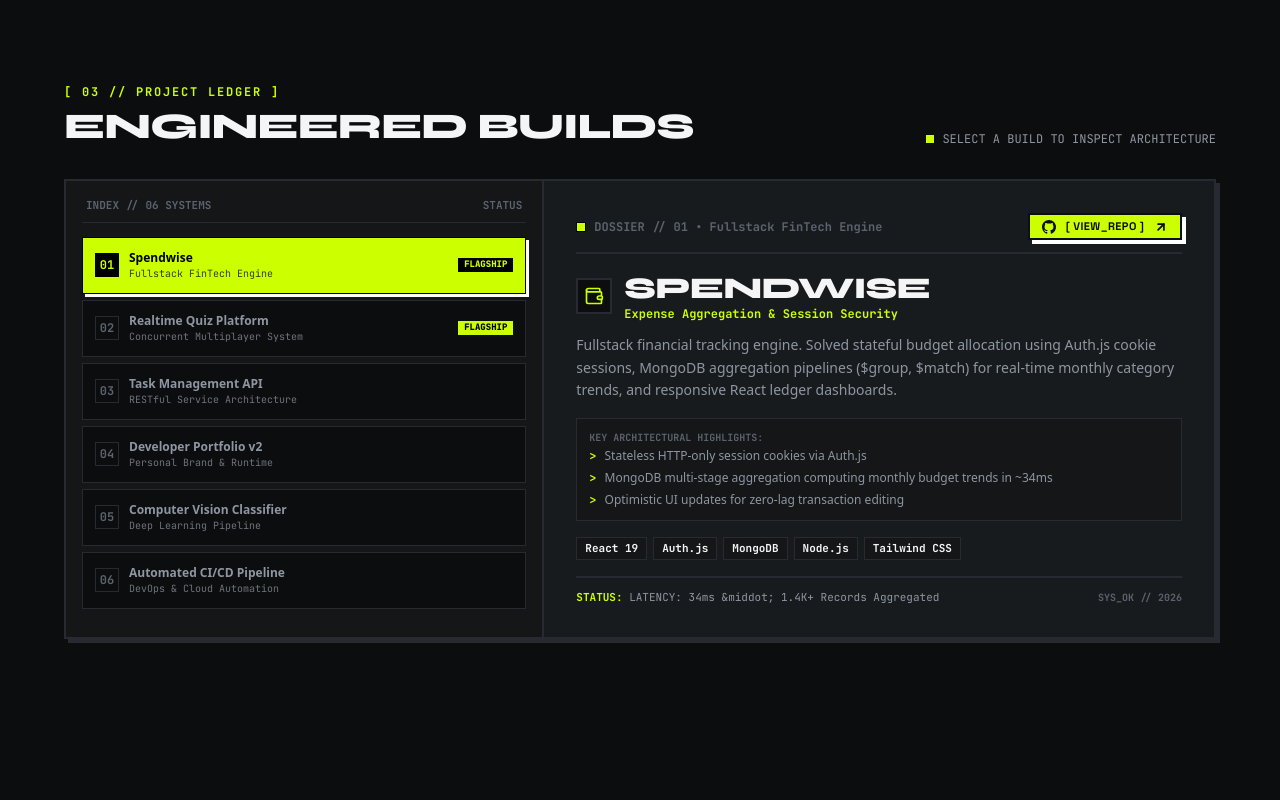
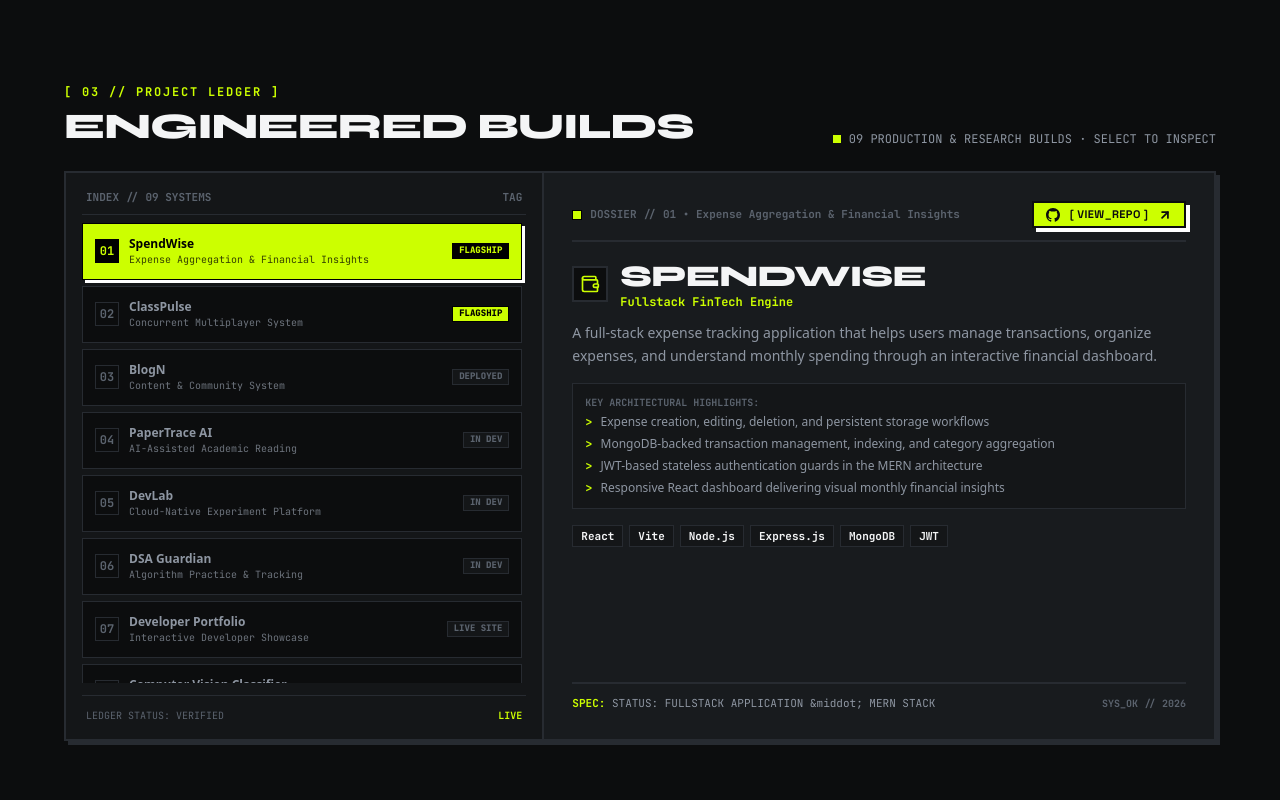
Before and after one commit to VishwajitS7/Portfolio, a React (Vite) app: page / in a window 1280 px wide. Shown: the part 2140-2940 px from the top of the page. Built offline with nearby package versions, Linux system fonts and the light colour scheme.

Commit message:
Added real data to project section

```diff
--- a/src/components/ProjectSection.jsx
+++ b/src/components/ProjectSection.jsx
@@ -10,7 +10,9 @@
   Code2,
   Cpu,
   Rocket,
-  Check,
+  Brain,
+  Globe,
+  FileText,
   ExternalLink
 } from "lucide-react";
 import { Github } from "./Icons";
@@ -22,103 +24,174 @@
     {
       id: "01",
       icon: Wallet,
-      title: "Spendwise",
-      category: "Fullstack FinTech Engine",
-      subtitle: "Expense Aggregation & Session Security",
-      desc: "Fullstack financial tracking engine. Solved stateful budget allocation using Auth.js cookie sessions, MongoDB aggregation pipelines ($group, $match) for real-time monthly category trends, and responsive React ledger dashboards.",
+      title: "SpendWise",
+      subtitle: "Fullstack FinTech Engine",
+      category: "Expense Aggregation & Financial Insights",
+      desc: "A full-stack expense tracking application that helps users manage transactions, organize expenses, and understand monthly spending through an interactive financial dashboard.",
       highlights: [
-        "Stateless HTTP-only session cookies via Auth.js",
-        "MongoDB multi-stage aggregation computing monthly budget trends in ~34ms",
-        "Optimistic UI updates for zero-lag transaction editing",
+        "Expense creation, editing, deletion, and persistent storage workflows",
+        "MongoDB-backed transaction management, indexing, and category aggregation",
+        "JWT-based stateless authentication guards in the MERN architecture",
+        "Responsive React dashboard delivering visual monthly financial insights",
       ],
-      github: "https://github.com/VishwajitS7/Spendwise",
-      tags: ["React 19", "Auth.js", "MongoDB", "Node.js", "Tailwind CSS"],
-      metric: "LATENCY: 34ms &middot; 1.4K+ Records Aggregated",
+      github: "https://github.com/VishwajitS7/SpendWise",
+      tags: ["React", "Vite", "Node.js", "Express.js", "MongoDB", "JWT"],
+      metric: "STATUS: FULLSTACK APPLICATION &middot; MERN STACK",
+      badge: "FLAGSHIP",
       featured: true,
     },
     {
       id: "02",
       icon: MessageSquare,
-      title: "Realtime Quiz Platform",
+      title: "ClassPulse",
+      subtitle: "Realtime Quiz Platform",
       category: "Concurrent Multiplayer System",
-      subtitle: "Multi-User Spring Boot & WebSocket Engine",
-      desc: "Multiplayer live assessment system engineered for high concurrency. Features a Spring Boot Java backend managing WebSocket game sessions, distributed Firebase state sync, and sub-50ms score computation across simultaneous players.",
+      desc: "An interactive live quiz platform designed to make quiz participation engaging through a responsive interface, instant answer evaluation, and real-time quiz experiences.",
       highlights: [
-        "Spring Boot 3 multi-threaded session coordinator in Java 17",
-        "WebSocket bidirectional streams for instant 14ms question broadcast",
-        "Zero-polling distributed leaderboard state sync via Firebase",
+        "Interactive live quiz interface optimized for fast participation",
+        "Real-time answer handling and synchronized event state via Firebase",
+        "Automated score calculation and instant quiz result presentation",
+        "Responsive user experience tailored for both desktop and mobile devices",
       ],
-      github: "https://github.com/VishwajitS7/realtime-quiz",
-      tags: ["Spring Boot 3", "React 19", "Firebase", "WebSockets", "Java 17"],
-      metric: "BROADCAST DELAY: 14ms &middot; 32+ Active Concurrency",
+      github: "https://github.com/VishwajitS7/ClassPulse",
+      tags: ["React", "JavaScript", "Firebase", "Realtime Sync"],
+      metric: "STATUS: QUIZ APPLICATION &middot; FIREBASE BACKEND",
+      badge: "FLAGSHIP",
       featured: true,
     },
     {
       id: "03",
-      icon: Server,
-      title: "Task Management API",
-      category: "RESTful Service Architecture",
-      subtitle: "JWT Authorization & Schema Validation",
-      desc: "Production-oriented REST API microservice implementing JWT stateless authorization guards, strict JSON payload validation, role-based access control, and indexed MongoDB operations.",
+      icon: Globe,
+      title: "BlogN",
+      subtitle: "Modern Blogging Platform",
+      category: "Content & Community System",
+      desc: "A full-stack blogging platform that enables users to authenticate, publish articles, discover tagged content, and engage through an active community of likes and comments.",
       highlights: [
-        "Stateless token-based authentication guards on protected routes",
-        "Strict input validation middleware preventing malformed payloads",
-        "Compound indexing on user tasks delivering 28ms mean response time",
+        "Google OAuth authentication using NextAuth.js session security",
+        "MongoDB Atlas cloud cluster for scalable document persistence",
+        "Cloudinary integration for optimized media upload and asset delivery",
+        "Content categorization, article tagging, likes, and reader comment threads",
       ],
-      github: "https://github.com/VishwajitS7/task-api",
-      tags: ["Node.js", "Express", "MongoDB", "JWT Auth", "Postman"],
-      metric: "MEAN LATENCY: 28ms &middot; 100% Endpoint Test Coverage",
-      featured: false,
+      github: "https://github.com/OystersKode/BlogN",
+      tags: ["Next.js", "MongoDB Atlas", "NextAuth.js", "Cloudinary", "Vercel"],
+      metric: "DEPLOYED WEB PLATFORM &middot; 170+ Active Community Users",
+      badge: "DEPLOYED",
+      featured: true,
     },
     {
       id: "04",
-      icon: Code2,
-      title: "Developer Portfolio v2",
-      category: "Personal Brand & Runtime",
-      subtitle: "Sub-40KB Neo-Brutalist Architecture",
-      desc: "Ultra-fast portfolio engineered with Neo-Brutalist design tokens, Space Grotesk display typography, EmailJS validation pipelines, and zero framework bloat.",
+      icon: Brain,
+      title: "PaperTrace AI",
+      subtitle: "Interactive Research Intelligence",
+      category: "AI-Assisted Academic Reading",
+      desc: "An AI-oriented research workspace concept that helps students understand dense academic papers through interactive explanations, contextual exploration, and simplified technical content.",
       highlights: [
-        "Lean CSS token system eliminating all CSS override bloat",
-        "Integrated EmailJS form pipeline with automated input validation",
-        "Sub-40KB gzipped CSS and sub-80KB JS runtime footprint",
+        "Interactive PDF and arXiv research paper viewing workspace",
+        "Simplified mathematical formulas dynamically rendered with KaTeX",
+        "Clickable equations, theorem references, and technical terminology",
+        "Planned runnable Python code sandboxes for testing theoretical concepts",
       ],
-      github: "https://github.com/VishwajitS7/portfolio",
-      tags: ["React 19", "Vite", "Tailwind CSS", "EmailJS"],
-      metric: "BUNDLE: 34KB CSS &middot; 0 Linter Warnings",
+      github: null,
+      tags: ["Next.js", "TypeScript", "Python", "KaTeX", "AI Workspace"],
+      metric: "STATUS: IN DEVELOPMENT &middot; RESEARCH WORKSPACE CONCEPT",
+      badge: "IN DEV",
       featured: false,
     },
     {
       id: "05",
-      icon: Cpu,
-      title: "Computer Vision Classifier",
-      category: "Deep Learning Pipeline",
-      subtitle: "Convolutional Neural Network",
-      desc: "Convolutional neural network for multi-class image classification. Features custom preprocessing pipelines, checkpoint evaluations, and matrix benchmarks.",
+      icon: Server,
+      title: "DevLab",
+      subtitle: "Interactive DevOps Lab",
+      category: "Cloud-Native Experiment Platform",
+      desc: "A web-based educational platform designed to help students perform DevOps experiments in structured, interactive, and reproducible cloud lab environments.",
       highlights: [
-        "Automated image normalization and data augmentation pipeline",
-        "Checkpoint callback handlers preventing model overfitting",
-        "94.6% classification accuracy on evaluation benchmark set",
+        "Structured experiment catalog and student session management",
+        "Practical Git workflows and automated CI/CD pipeline exercises",
+        "Docker-based lab environment concepts for isolated runtimes",
+        "Planned expansion for Jenkins, Maven, and Kubernetes cluster experiments",
       ],
-      github: "https://github.com/VishwajitS7",
-      tags: ["Python", "TensorFlow", "OpenCV", "NumPy"],
-      metric: "ACCURACY: 94.6% &middot; Automated Training Pipeline",
+      github: "https://github.com/VishwajitS7/DevLab",
+      tags: ["Next.js", "TypeScript", "Tailwind CSS", "shadcn/ui", "PostgreSQL", "Prisma", "Docker"],
+      metric: "STATUS: IN DEVELOPMENT &middot; EXPERIMENTAL CLOUD LAB",
+      badge: "IN DEV",
       featured: false,
     },
     {
       id: "06",
+      icon: Code2,
+      title: "DSA Guardian",
+      subtitle: "Structured DSA Progress",
+      category: "Algorithm Practice & Tracking",
+      desc: "A planned web application to help learners organize their Data Structures and Algorithms practice, review problem patterns, and track learning milestones over time.",
+      highlights: [
+        "Topic-wise algorithmic categorization (Arrays, Trees, Graphs, DP)",
+        "Practice history, revision queues, and problem difficulty tracking",
+        "Google authentication architecture concept via NextAuth.js",
+        "Personalized learning dashboard and problem solve rate analytics",
+      ],
+      github: "https://github.com/VishwajitS7/DSA-Guard",
+      tags: ["Next.js", "MongoDB Atlas", "NextAuth.js", "Tailwind CSS"],
+      metric: "STATUS: IN DEVELOPMENT &middot; ALGORITHM PROGRESS TRACKER",
+      badge: "IN DEV",
+      featured: false,
+    },
+    {
+      id: "07",
+      icon: Terminal,
+      title: "Developer Portfolio",
+      subtitle: "Personal Brand & Runtime",
+      category: "Interactive Developer Showcase",
+      desc: "A personal developer portfolio presenting technical skills, full-stack projects, development experience, and engineering interests in a modern, highly responsive interface.",
+      highlights: [
+        "Master-Detail project and stack inspection consoles with zero scroll bloat",
+        "Neo-Brutalist design tokens, Space Grotesk typography & custom SVG icons",
+        "7-discipline tech stack command deck with live telemetry inspector",
+        "Direct dispatch EmailJS transmission form and verified credential ledger",
+      ],
+      github: "https://github.com/VishwajitS7/Portfolio",
+      liveUrl: "https://vishwajit.vercel.app",
+      tags: ["React 19", "Vite", "TypeScript", "Tailwind CSS", "Vercel"],
+      metric: "PRODUCTION DEPLOYED &middot; v2 ARCHITECTURE",
+      badge: "LIVE SITE",
+      featured: false,
+    },
+    {
+      id: "08",
+      icon: Cpu,
+      title: "Computer Vision Classifier",
+      subtitle: "Deep Learning Pipeline",
+      category: "Facial Emotion & Stress Research",
+      desc: "A research-oriented computer vision project associated with facial emotion analysis and stress detection, with EEG-based DEAP benchmark datasets considered in the capstone study.",
+      highlights: [
+        "Facial emotion analysis pipelines using deep convolutional architectures",
+        "Stress and anxiety detection research direction based on feature markers",
+        "EEG signal analysis considered as part of the broader research workflow",
+        "Model evaluation benchmarks, classification matrices, and visualizations",
+      ],
+      github: null,
+      referenceRepo: "https://github.com/Sarang-79/capstone-facial-emotion-heatmap-stress-anxiety",
+      tags: ["Python", "Jupyter Notebook", "Machine Learning", "Computer Vision"],
+      metric: "STATUS: CAPSTONE / RESEARCH &middot; DEAP DATA STUDY",
+      badge: "RESEARCH",
+      featured: false,
+    },
+    {
+      id: "09",
       icon: Rocket,
       title: "Automated CI/CD Pipeline",
-      category: "DevOps & Cloud Automation",
-      subtitle: "GitHub Actions Build & Verify Workflow",
-      desc: "Multi-stage cloud workflow orchestrating automated dependency audits, code linters, unit tests, and production deployment verifications.",
+      subtitle: "DevOps & Cloud Automation",
+      category: "Build, Test & Deployment Workflow",
+      desc: "A DevOps learning project focused on understanding automated build, testing, containerization, and deployment workflows across modern cloud environments.",
       highlights: [
-        "Automated matrix testing across Node & Java runtimes",
-        "Containerized Docker build verification before merge",
-        "Zero-downtime rollback triggers on test failures",
+        "Git-based version control workflows and release branch management",
+        "Jenkins pipeline learning with automated build jobs and test triggers",
+        "Docker containerization for reproducible multi-stage application builds",
+        "AWS cloud infrastructure experimentation for compute and deployment",
       ],
-      github: "https://github.com/VishwajitS7",
-      tags: ["GitHub Actions", "Docker", "Linux", "CI/CD"],
-      metric: "VERIFICATION: 100% Automated &middot; Zero Downtime",
+      github: null,
+      tags: ["Git", "GitHub", "Jenkins", "Docker", "Linux", "AWS"],
+      metric: "STATUS: DEVOPS PRACTICAL &middot; CLOUD AUTOMATION LAB",
+      badge: "PRACTICAL",
       featured: false,
     },
   ];
@@ -131,7 +204,7 @@
       <div className="max-w-7xl mx-auto">
 
         {/* Compact Header */}
-        <div className="flex flex-col sm:flex-row sm:items-end justify-between gap-4 mb-8">
+        <div className="flex flex-col sm:flex-row sm:items-end justify-between gap-4 mb-6">
           <div>
             <div className="section-marker">
               <span>[ 03 // PROJECT LEDGER ]</span>
@@ -143,7 +216,7 @@
 
           <div className="font-mono-code text-xs text-[var(--text-muted)] flex items-center gap-2">
             <span className="w-2 h-2 bg-[var(--accent-lime)] inline-block" />
-            <span>SELECT A BUILD TO INSPECT ARCHITECTURE</span>
+            <span>09 PRODUCTION &amp; RESEARCH BUILDS &middot; SELECT TO INSPECT</span>
           </div>
         </div>
 
@@ -154,12 +227,15 @@
             <div className="grid grid-cols-1 lg:grid-cols-12">
 
               {/* Left Column: Project Selector List (5 cols) */}
-              <div className="lg:col-span-5 border-b-2 lg:border-b-0 lg:border-r-2 border-[var(--border-color)] bg-[var(--bg-surface)] p-3 sm:p-4 flex flex-col gap-1.5">
+              <div className="lg:col-span-5 border-b-2 lg:border-b-0 lg:border-r-2 border-[var(--border-color)] bg-[var(--bg-surface)] p-3 sm:p-4 flex flex-col justify-between">
+                <div>
                   <div className="flex items-center justify-between pb-2 mb-2 border-b border-[var(--border-color)] text-[11px] text-[var(--text-dim)] font-bold px-1">
-                  <span>INDEX // 06 SYSTEMS</span>
-                  <span>STATUS</span>
+                    <span>INDEX // 09 SYSTEMS</span>
+                    <span>TAG</span>
                   </div>
 
+                  {/* Scrollable list of 9 projects */}
+                  <div className="flex flex-col gap-1.5 max-h-[460px] overflow-y-auto pr-1">
                     {projects.map((p) => {
                       const isSelected = p.id === selectedId;
                       const Icon = p.icon;
@@ -168,7 +244,7 @@
                           key={p.id}
                           type="button"
                           onClick={() => setSelectedId(p.id)}
-                      className={`w-full text-left p-3 border transition-all cursor-pointer flex items-center justify-between gap-3 ${
+                          className={`w-full text-left p-2.5 sm:p-3 border transition-all cursor-pointer flex items-center justify-between gap-3 ${
                             isSelected
                               ? "bg-[var(--accent-lime)] text-black border-black shadow-[3px_3px_0px_#FFFFFF]"
                               : "border-[var(--border-color)] bg-[var(--bg-canvas)] text-[var(--text-muted)] hover:border-[var(--accent-lime)] hover:text-[var(--text-main)]"
@@ -194,35 +270,45 @@
                             </div>
                           </div>
 
-                      {p.featured && (
                           <span
-                          className={`text-[9px] font-black uppercase px-1.5 py-0.2 flex-shrink-0 ${
+                            className={`text-[9px] font-black uppercase px-1.5 py-0.2 flex-shrink-0 border ${
                               isSelected
-                              ? "bg-black text-[var(--accent-lime)]"
-                              : "bg-[var(--accent-lime)] text-black"
+                                ? "bg-black text-[var(--accent-lime)] border-black"
+                                : p.badge === "FLAGSHIP"
+                                ? "bg-[var(--accent-lime)] text-black border-black"
+                                : "bg-[var(--bg-surface)] text-[var(--text-dim)] border-[var(--border-color)]"
                             }`}
                           >
-                          FLAGSHIP
+                            {p.badge}
                           </span>
-                      )}
                         </button>
                       );
                     })}
                   </div>
+                </div>
+
+                <div className="hidden lg:flex items-center justify-between pt-3 mt-3 border-t border-[var(--border-color)] text-[10px] text-[var(--text-dim)] px-1">
+                  <span>LEDGER STATUS: VERIFIED</span>
+                  <span className="text-[var(--accent-lime)] font-bold">LIVE</span>
+                </div>
+              </div>
 
               {/* Right Column: Active Project Dossier Inspector (7 cols) */}
-              <div className="lg:col-span-7 p-6 sm:p-8 flex flex-col justify-between bg-[var(--bg-card)]">
+              <div className="lg:col-span-7 p-5 sm:p-7 flex flex-col justify-between bg-[var(--bg-card)]">
 
                 <div>
                   {/* Active Dossier Top Bar */}
                   <div className="flex flex-wrap items-center justify-between gap-2 pb-3 mb-4 border-b-2 border-[var(--border-color)] text-xs">
                     <div className="flex items-center gap-2">
                       <span className="w-2.5 h-2.5 bg-[var(--accent-lime)] border border-black inline-block" />
-                      <span className="text-[var(--text-dim)] font-bold">
+                      <span className="text-[var(--text-dim)] font-bold text-[11px] truncate">
                         DOSSIER // {activeProject.id} &bull; {activeProject.category}
                       </span>
                     </div>
 
+                    {/* Repository / Link Actions */}
+                    <div className="flex items-center gap-2">
+                      {activeProject.github && (
                         <a
                           href={activeProject.github}
                           target="_blank"
@@ -233,6 +319,41 @@
                           <span>[ VIEW_REPO ]</span>
                           <ArrowUpRight className="w-3.5 h-3.5 stroke-[3]" />
                         </a>
+                      )}
+
+                      {activeProject.liveUrl && (
+                        <a
+                          href={activeProject.liveUrl}
+                          target="_blank"
+                          rel="noopener noreferrer"
+                          className="btn-brutal-mono !px-3 !py-1 !text-[11px] inline-flex items-center gap-1.5"
+                        >
+                          <ExternalLink className="w-3.5 h-3.5" />
+                          <span>[ LIVE_SITE ]</span>
+                          <ArrowUpRight className="w-3.5 h-3.5 stroke-[3]" />
+                        </a>
+                      )}
+
+                      {activeProject.referenceRepo && (
+                        <a
+                          href={activeProject.referenceRepo}
+                          target="_blank"
+                          rel="noopener noreferrer"
+                          className="px-3 py-1 bg-[var(--bg-surface)] border-2 border-[var(--border-color)] hover:border-[var(--accent-lime)] text-[var(--text-main)] hover:text-[var(--accent-lime)] transition text-[11px] font-bold inline-flex items-center gap-1.5"
+                          title="Reference / Capstone Research Repository (Sarang-79)"
+                        >
+                          <Github className="w-3.5 h-3.5" />
+                          <span>[ RESEARCH_REPO ]</span>
+                          <ArrowUpRight className="w-3.5 h-3.5 stroke-[3]" />
+                        </a>
+                      )}
+
+                      {!activeProject.github && !activeProject.referenceRepo && !activeProject.liveUrl && (
+                        <span className="px-2.5 py-1 bg-[var(--bg-surface)] border border-[var(--border-color)] text-[var(--text-dim)] text-[10px] font-bold uppercase tracking-wider">
+                          IN DEVELOPMENT
+                        </span>
+                      )}
+                    </div>
                   </div>
 
                   {/* Title & Subtitle */}
@@ -240,8 +361,8 @@
                     <div className="w-9 h-9 bg-[#0C0D0E] border-2 border-[var(--border-color)] flex items-center justify-center text-[var(--accent-lime)] flex-shrink-0">
                       <ActiveIcon className="w-5 h-5" />
                     </div>
-                    <div>
-                      <h3 className="font-display text-2xl sm:text-3xl font-extrabold uppercase tracking-tight text-[var(--text-main)]">
+                    <div className="min-w-0">
+                      <h3 className="font-display text-2xl sm:text-3xl font-extrabold uppercase tracking-tight text-[var(--text-main)] truncate">
                         {activeProject.title}
                       </h3>
                       <p className="text-xs text-[var(--accent-lime)] font-bold">
@@ -284,7 +405,7 @@
                 {/* Footer Telemetry Benchmark */}
                 <div className="pt-3 border-t-2 border-[var(--border-color)] flex flex-wrap items-center justify-between gap-2 text-xs">
                   <div className="text-[11px] text-[var(--text-muted)]">
-                    <span className="text-[var(--accent-lime)] font-bold">STATUS:</span> {activeProject.metric}
+                    <span className="text-[var(--accent-lime)] font-bold">SPEC:</span> {activeProject.metric}
                   </div>
                   <span className="text-[10px] text-[var(--text-dim)] font-bold uppercase">
                     SYS_OK // 2026
```
Lines whose indentation alone changed are shown as unchanged.
